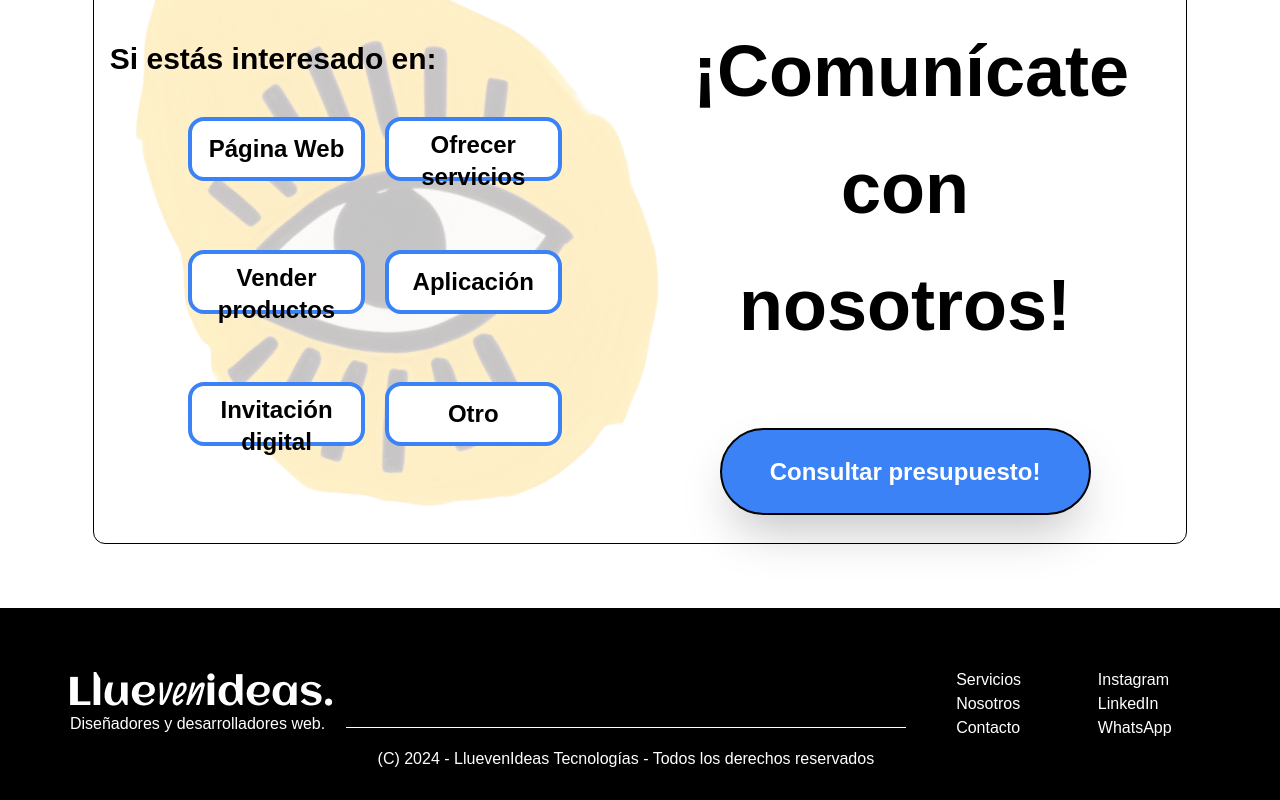
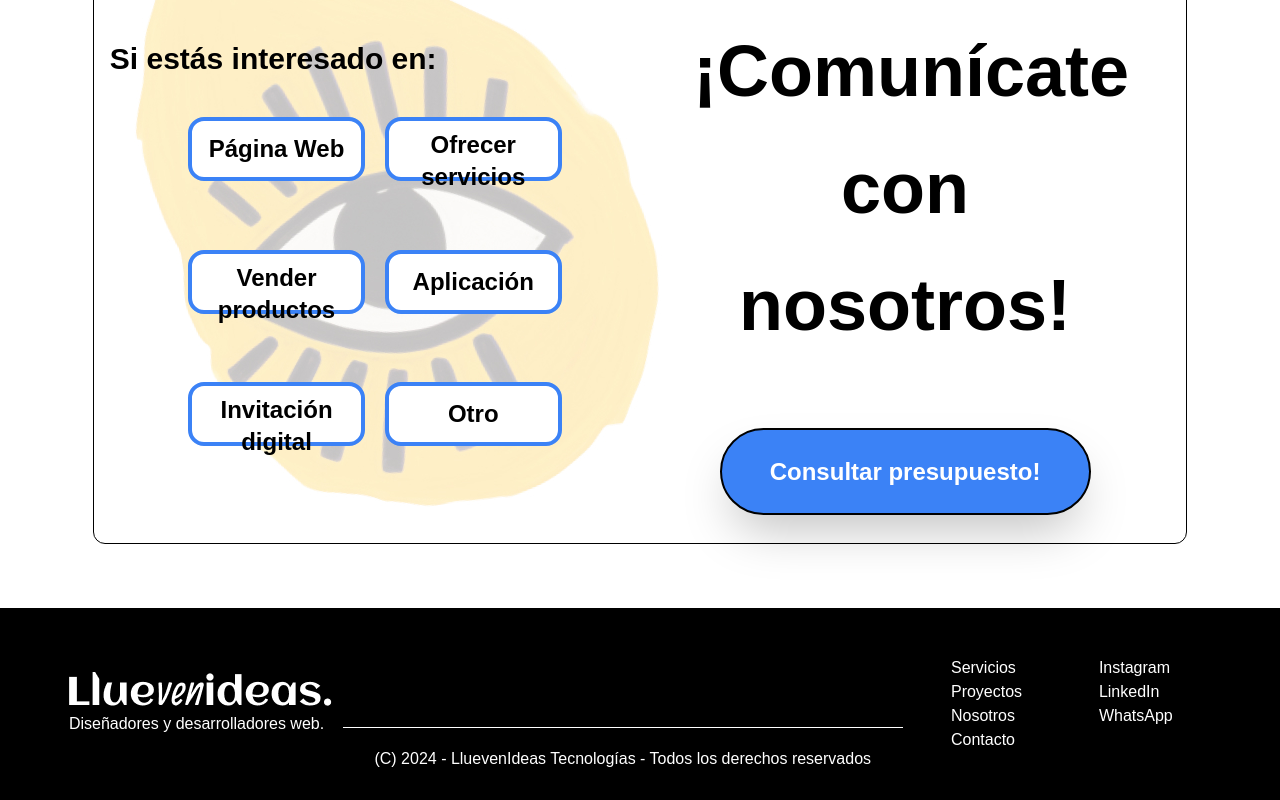
Before and after one commit to lluevenideas/portfolio_lluevenideas, a Next.js app in the folder lluevenideas/: page / in a window 1280 px wide. Shown: the part 2819-3619 px from the top of the page. Built offline with nearby package versions, Linux system fonts and the light colour scheme.

Commit message:
fix footer scroll behavior para suavizar la navegacion del footer

```diff
--- a/lluevenideas/src/app/globals.css
+++ b/lluevenideas/src/app/globals.css
@@ -6,7 +6,10 @@
   --background: #ffffff;
   --foreground: #171717;
 }
-
+html {
+  scroll-behavior: smooth;
+  overflow-x: hidden;
+}
 @media (prefers-color-scheme: dark) {
   :root {
     --background: #0a0a0a;
@@ -18,6 +21,7 @@ body {
   color: var(--foreground);
   background: var(--background);
   font-family: Arial, Helvetica, sans-serif;
+  scroll-behavior: smooth;
 }
 
 @layer utilities {
--- a/lluevenideas/src/components/AboutUsSection/AboutUsSection.tsx
+++ b/lluevenideas/src/components/AboutUsSection/AboutUsSection.tsx
@@ -3,7 +3,10 @@ import AboutCard from "./AboutCard";
 import { AboutArray } from "@/utils/AboutArray";
 const AboutUsSection = () => {
   return (
-    <div className="flex-col bg-white text-black w-full h-[100vh] content-center justify-center items-center ">
+    <div
+      id="aboutUs"
+      className="flex-col bg-white text-black w-full h-[100vh] content-center justify-center items-center "
+    >
       <div className="w-full h-full justify-center content-center items-center ">
         <h1 className="text-left font-extrabold text-7xl pl-16 py-8">
           Nuestros servicios
--- a/lluevenideas/src/components/ConocenosSection/ConocenosSection.tsx
+++ b/lluevenideas/src/components/ConocenosSection/ConocenosSection.tsx
@@ -1,6 +1,7 @@
 const ConocenosSection = () => {
   return (
     <div
+      id="conocenos"
       className="flex flex-col bg-white text-black w-full min-h-screen items-center px-8 py-16"
       style={{
         backgroundImage: `url('/conocenos.jpg')`,
--- a/lluevenideas/src/components/ContactSection/ContactSection.tsx
+++ b/lluevenideas/src/components/ContactSection/ContactSection.tsx
@@ -3,6 +3,7 @@ import Link from "next/link";
 const ContactSection = () => {
   return (
     <div
+      id="contacto"
       className="flex flex-col bg-white text-black w-full min-h-screen items-center px-8 py-16"
       style={{
         backgroundImage: `url('/contact.jpg')`,
--- a/lluevenideas/src/components/FooterSection/FooterSection.tsx
+++ b/lluevenideas/src/components/FooterSection/FooterSection.tsx
@@ -1,3 +1,5 @@
+import Link from "next/link";
+
 const FooterSection = () => {
   return (
     <div
@@ -87,21 +89,28 @@ const FooterSection = () => {
                 color: "#FFFFFF",
               }}
             >
-              <a href="#">Servicios</a>
+              <Link href={"#aboutUs"}>Servicios</Link>
             </h4>
             <h4
               style={{
                 color: "#FFFFFF",
               }}
             >
-              <a href="#">Nosotros</a>
+              <Link href={"#proyectos"}>Proyectos</Link>
             </h4>
             <h4
               style={{
                 color: "#FFFFFF",
               }}
             >
-              <a href="#">Contacto</a>
+              <Link href={"#conocenos"}>Nosotros</Link>
+            </h4>
+            <h4
+              style={{
+                color: "#FFFFFF",
+              }}
+            >
+              <Link href={"#contacto"}>Contacto</Link>
             </h4>
           </div>
           <div
@@ -115,21 +124,21 @@ const FooterSection = () => {
                 color: "#FFFFFF",
               }}
             >
-              <a href="#">Instagram</a>
+              <Link href={"#about"}>Instagram</Link>
             </h4>
             <h4
               style={{
                 color: "#FFFFFF",
               }}
             >
-              <a href="#">LinkedIn</a>
+              <Link href={"#about"}>LinkedIn</Link>
             </h4>
             <h4
               style={{
                 color: "#FFFFFF",
               }}
             >
-              <a href="#">WhatsApp</a>
+              <Link href={"#about"}>WhatsApp</Link>
             </h4>
           </div>
         </div>
--- a/lluevenideas/src/components/ProjectsSection/ProjectsSection.tsx
+++ b/lluevenideas/src/components/ProjectsSection/ProjectsSection.tsx
@@ -36,7 +36,10 @@ const ProjectsSection = () => {
   };
 
   return (
-    <div className="flex-col bg-black text-white w-full h-[100vh] content-center justify-center items-center">
+    <div
+      id="proyectos"
+      className="flex-col bg-black text-white w-full h-[100vh] content-center justify-center items-center"
+    >
       <div className="w-full h-full justify-center content-center items-center">
         <h1 className="text-left font-extrabold text-7xl pl-16 py-8">
           Descubre nuestros últimos proyectos
```
